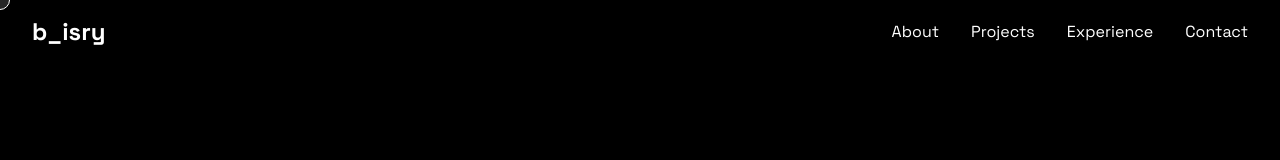
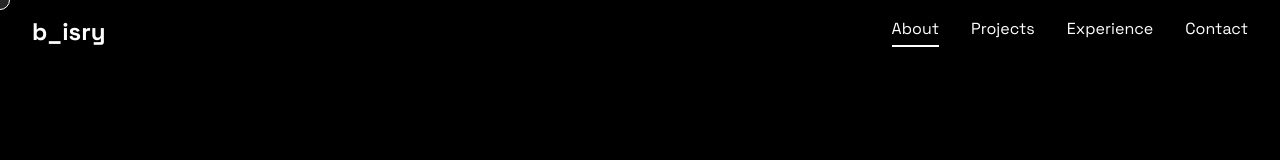
Before and after one commit to b-isry/Port-folio, a Vue app: page / in a window 1280 px wide. Shown: the top 160 px of the page. Built offline with nearby package versions, Linux system fonts and the light colour scheme.

Commit message:
fix a bug

```diff
--- a/package.json
+++ b/package.json
@@ -4,7 +4,6 @@
   "private": true,
   "homepage": "https://b-isry.github.io/Port-flio",
   "scripts": {
-    "postinstall": "npm install",
     "serve": "vue-cli-service serve",
     "build": "vue-cli-service build",
     "lint": "vue-cli-service lint",
--- a/src/components/Navbar.vue
+++ b/src/components/Navbar.vue
@@ -8,25 +8,22 @@
       <div class="hidden md:flex space-x-8">
         <router-link
           to="/"
-          class="hover:text-gray-300 transition duration-300"
-          @mouseenter="isHovering = true"
-          @mouseleave="isHovering = false"
+          class="hover:text-gray-300 transition duration-300 pb-1"
+          :class="{ 'border-b-2 border-white': $route.path === '/' }"
         >
           About
         </router-link>
         <router-link
           to="/projects"
-          class="hover:text-gray-300 transition duration-300"
-          @mouseenter="isHovering = true"
-          @mouseleave="isHovering = false"
+          class="hover:text-gray-300 transition duration-300 pb-1"
+          :class="{ 'border-b-2 border-white': $route.path === '/projects' }"
         >
           Projects
         </router-link>
         <router-link
           to="/educexp"
-          class="hover:text-gray-300 transition duration-300"
-          @mouseenter="isHovering = true"
-          @mouseleave="isHovering = false"
+          class="hover:text-gray-300 transition duration-300 pb-1"
+          :class="{ 'border-b-2 border-white': $route.path === '/educexp' }"
         >
           Experience
         </router-link>
@@ -40,9 +37,8 @@
         </router-link> -->
         <router-link
           to="/contact"
-          class="hover:text-gray-300 transition duration-300"
-          @mouseenter="isHovering = true"
-          @mouseleave="isHovering = false"
+          class="hover:text-gray-300 transition duration-300 pb-1"
+          :class="{ 'border-b-2 border-white': $route.path === '/contact' }"
         >
           Contact
         </router-link>
@@ -74,11 +70,11 @@
       v-show="menuOpen"
       class="md:hidden bg-black text-white space-y-4 px-4 py-6"
     >
-      <router-link to="/" class="block hover:text-gray-300">About</router-link>
-      <router-link to="/projects" class="block hover:text-gray-300">Projects</router-link>
-      <router-link to="/educexp" class="block hover:text-gray-300">Experience</router-link>
+      <router-link to="/" class="block hover:text-gray-300 pb-1" :class="{ 'border-b-2 border-white': $route.path === '/' }">About</router-link>
+      <router-link to="/projects" class="block hover:text-gray-300 pb-1" :class="{ 'border-b-2 border-white': $route.path === '/projects' }">Projects</router-link>
+      <router-link to="/educexp" class="block hover:text-gray-300 pb-1" :class="{ 'border-b-2 border-white': $route.path === '/educexp' }">Experience</router-link>
       <!-- <router-link to="/certificates" class="block hover:text-gray-300">Certificates</router-link> -->
-      <router-link to="/contact" class="block hover:text-gray-300">Contact</router-link>
+      <router-link to="/contact" class="block hover:text-gray-300 pb-1" :class="{ 'border-b-2 border-white': $route.path === '/contact' }">Contact</router-link>
     </div>
   </nav>
 </template>
```
Also changed, not shown: 1 other file (tests, documents, lock files or other folders).
